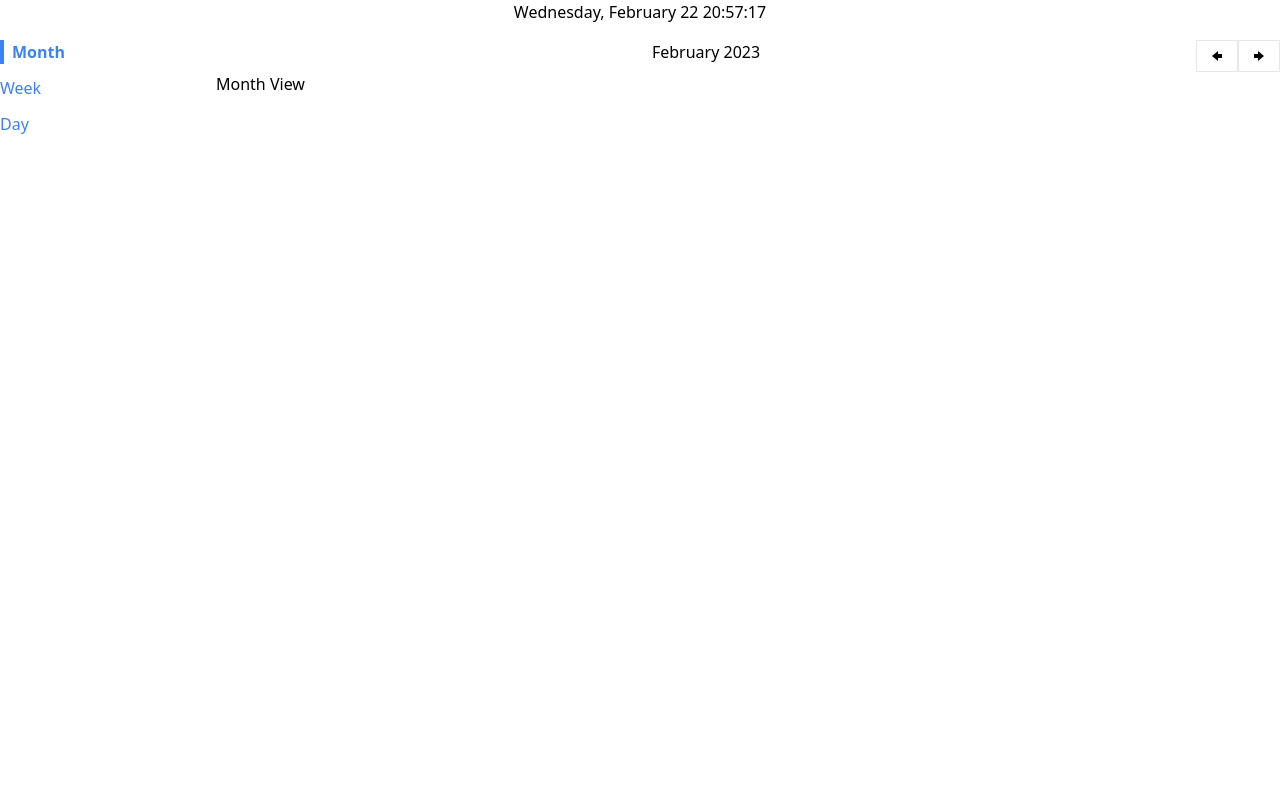
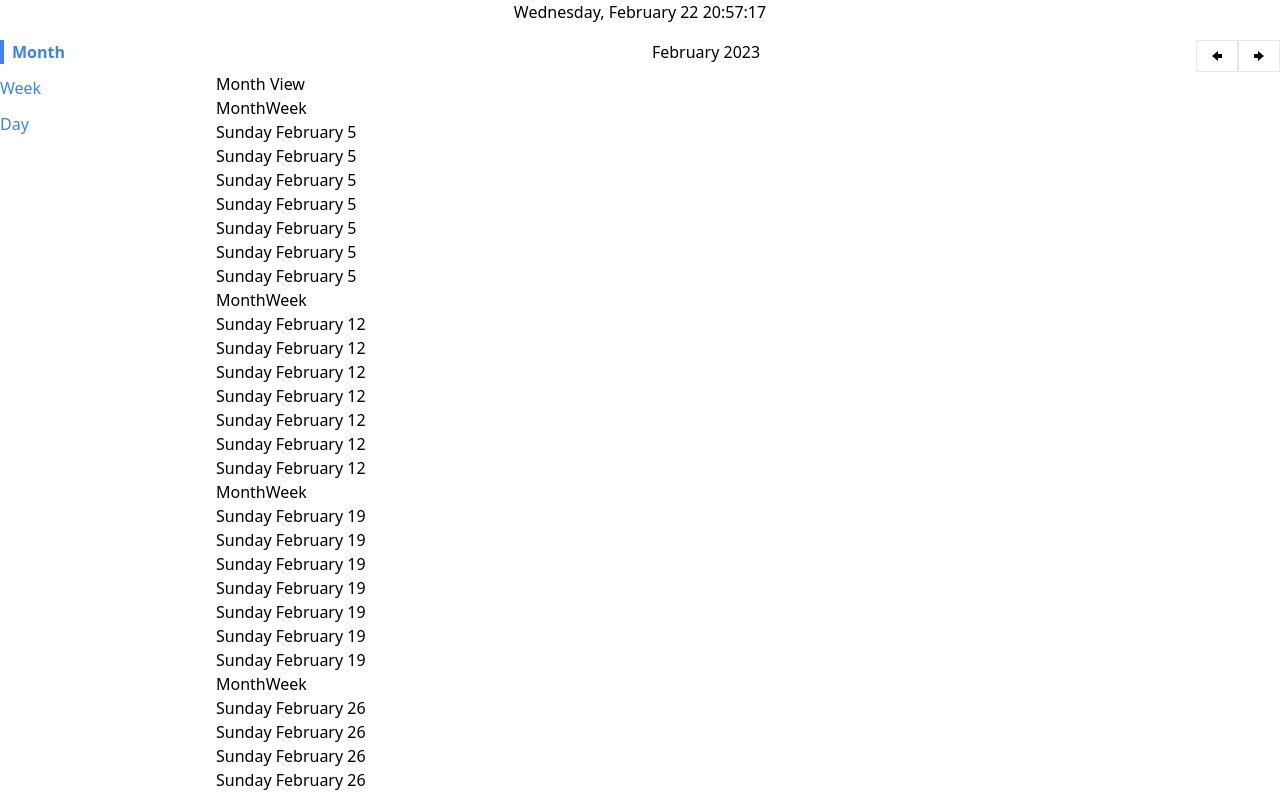
Before and after one commit to Pfirewire/react-calendar, a React (Create React App) app: page / in a window 1280 px wide. Shown: the top 796 px of the page. Built offline with nearby package versions, Linux system fonts and the light colour scheme.

Commit message:
Implementing MonthWeek

```diff
--- a/src/App.js
+++ b/src/App.js
@@ -1,7 +1,6 @@
 import { useEffect } from "react";
 import { useDispatch, useSelector } from "react-redux";
 import { updateCurrentDateAndTime } from "./store";
-import { convertDateAndTime } from "./dateConversions";
 import Sidebar from "./components/Sidebar";
 import Route from "./components/Route";
 import MonthPage from "./components/month/MonthPage";
@@ -18,7 +17,7 @@ function App() {
     useEffect(() => {
         const timer = setInterval(() => {
             dispatch(updateCurrentDateAndTime());
-        }, (20 * 1000));
+        }, (60 * 1000));
         return () => {
             clearInterval(timer);
         };
--- a/src/components/month/MonthDay.js
+++ b/src/components/month/MonthDay.js
@@ -0,0 +1,14 @@
+import {convertDateAndTime} from "../../dateConversions";
+
+
+function MonthDay({ date }) {
+    let prettyDate = convertDateAndTime(new Date(date));
+
+    return(
+        <div>
+            {prettyDate.dayString} {prettyDate.monthString} {prettyDate.day}
+        </div>
+    )
+}
+
+export default MonthDay;
--- a/src/components/month/MonthPage.js
+++ b/src/components/month/MonthPage.js
@@ -2,6 +2,7 @@ import { useDispatch, useSelector } from "react-redux";
 import { GoArrowLeft, GoArrowRight } from "react-icons/go";
 import { incrementMonth, decrementMonth } from "../../store";
 import Button from "../Button";
+import MonthWeek from "./MonthWeek";
 
 function MonthPage() {
     const dispatch = useDispatch();
@@ -13,6 +14,27 @@ function MonthPage() {
 
     const handleNextMonth = () => {
         dispatch(incrementMonth());
+    };
+
+    const renderedWeeks = () => {
+        const tempDate = new Date(dateAndTime.year, dateAndTime.month, dateAndTime.day);
+        const currentMonth = tempDate.getMonth();
+        let content = [];
+        let monthWeek = 0;
+        content.push(<MonthWeek key={monthWeek} startDate={tempDate.setDate(tempDate.getDate() - tempDate.getDay())} />);
+        monthWeek++;
+        do {
+            content.push(<MonthWeek key={monthWeek} startDate={tempDate.setDate(tempDate.getDate() + 7)} />);
+            console.log(tempDate);
+            monthWeek++;
+        } while (tempDate.getMonth() === currentMonth)
+        console.log(content);
+        content.pop();
+        return(
+            <div>
+                {content}
+            </div>
+        );
     };
 
     return(
@@ -31,6 +53,7 @@ function MonthPage() {
             </div>
             <div>
                 Month View
+                {renderedWeeks()}
             </div>
         </div>
     );
--- a/src/components/month/MonthWeek.js
+++ b/src/components/month/MonthWeek.js
@@ -0,0 +1,22 @@
+import MonthDay from "./MonthDay";
+
+function MonthWeek({ startDate }) {
+    console.log(startDate);
+    let date = new Date(startDate);
+    let content = [];
+    let dayOfWeek = 0;
+    while(dayOfWeek < 7) {
+        content.push(<MonthDay key={dayOfWeek} date={date} />);
+        dayOfWeek++;
+        date.setDate(date.getDate() + 1);
+        console.log(date);
+    }
+    return(
+        <div>
+            MonthWeek
+            {content}
+        </div>
+    );
+}
+
+export default MonthWeek;
--- a/src/store/slices/selectedDateAndTimeSlice.js
+++ b/src/store/slices/selectedDateAndTimeSlice.js
@@ -1,10 +1,15 @@
 import { createSlice } from "@reduxjs/toolkit";
 import {convertDateAndTime, getDateObject} from "../../dateConversions";
+
+const setSelectedDate = (date) => {
+    date.setDate(1);
+    return date;
+};
 
 const selectedDateAndTimeSlice = createSlice({
     name: 'selected',
     initialState: {
-        dateAndTime: convertDateAndTime(new Date()),
+        dateAndTime: convertDateAndTime(setSelectedDate(new Date())),
     },
     reducers: {
         incrementMonth(state, action) {
@@ -15,6 +20,7 @@ const selectedDateAndTimeSlice = createSlice({
             } else {
                 date.setMonth(date.getMonth() + 1);
             }
+            date.setDate(1);
             state.dateAndTime = convertDateAndTime(date);
         },
         decrementMonth(state, action) {
@@ -25,6 +31,7 @@ const selectedDateAndTimeSlice = createSlice({
             } else {
                 date.setMonth(date.getMonth() - 1);
             }
+            date.setDate(1);
             state.dateAndTime = convertDateAndTime(date);
         },
         changeWeek(state, action) {
```
